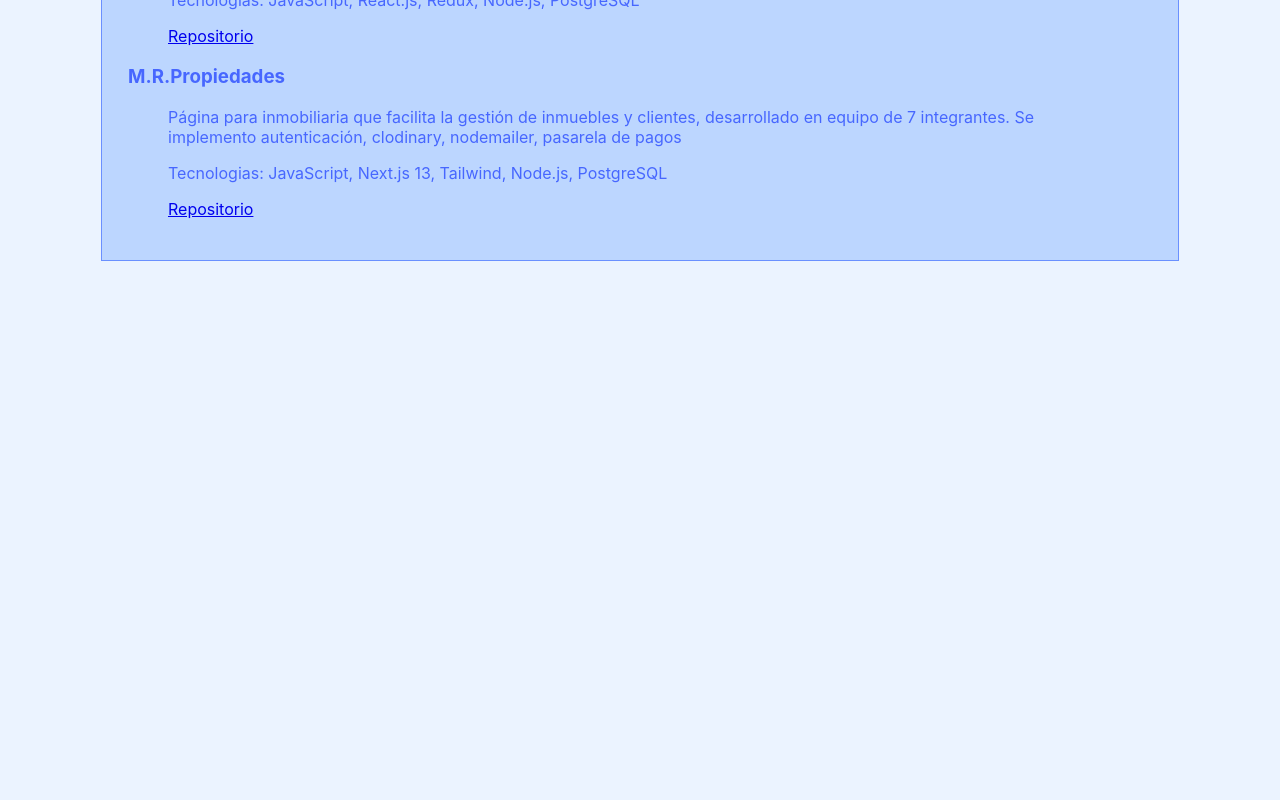
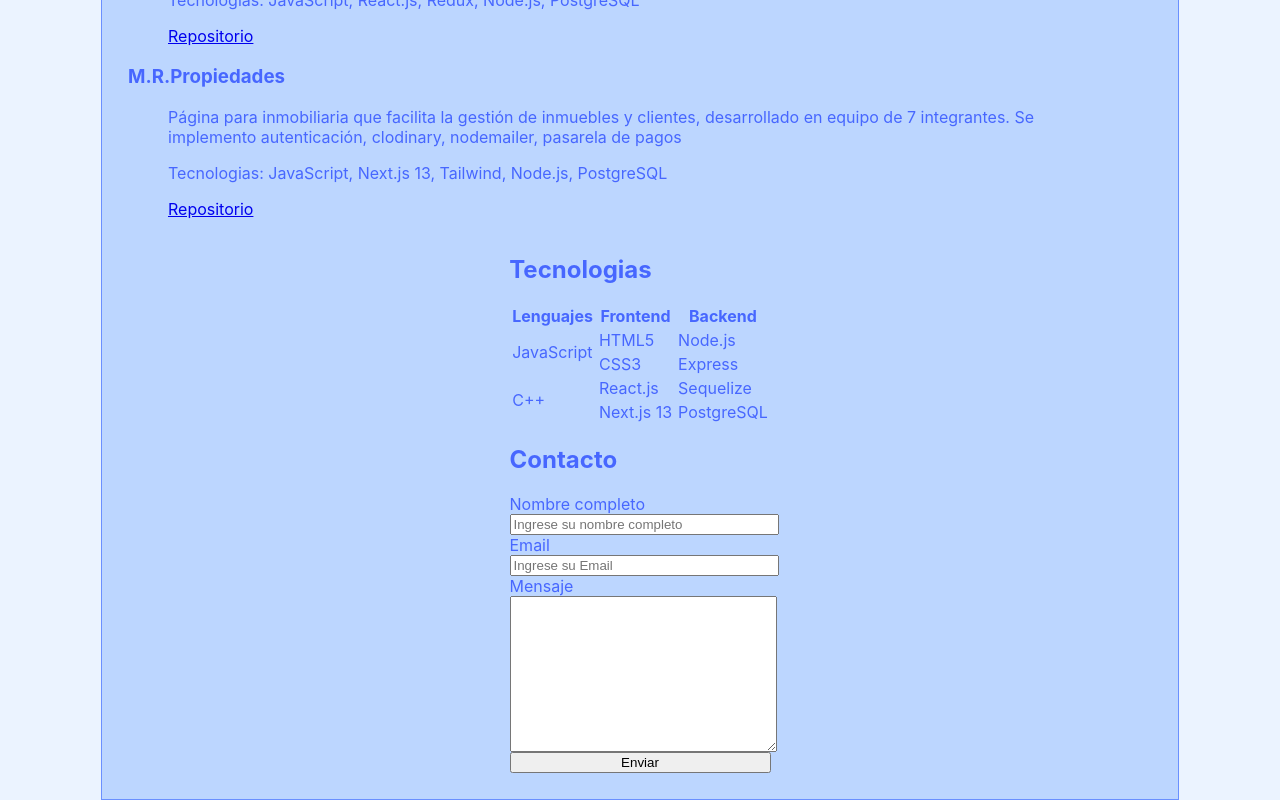
Before and after one commit to frgalarza/portfolio, a React (Create React App) app: page / in a window 1280 px wide. Shown: the part 1372-2172 px from the top of the page. Before the commit the page ends 1633 px from the top, so only its background shows below. Built offline with nearby package versions, Linux system fonts and the light colour scheme.

Commit message:
componentes contact y skills

```diff
--- a/src/App.js
+++ b/src/App.js
@@ -1,6 +1,8 @@
 import Banner from './Components/Banner/Banner';
 import Navbar from './Components/Navbar/Navbar';
 import About from './Components/About/About';
+import Skills from './Components/Skills/Skills';
+import Contact from './Components/Contact/Contact';
 import './App.css';
 import Projects from './Components/Projects/Projects';
 import projectsData from "./projects.json"
@@ -13,6 +15,8 @@ function App() {
         <Banner className="banner"/>
         <About />
         <Projects projects={projectsData}/>
+        <Skills />
+        <Contact />
       </main>
     </div>
   );
--- a/src/Components/Contact/Contact.jsx
+++ b/src/Components/Contact/Contact.jsx
@@ -0,0 +1,22 @@
+import styles from "./Contact.module.css"
+
+const Contact = () => {
+    return <section>
+        <h2>Contacto</h2>
+        <form className={styles.form}>
+            <label className={styles.label}>
+                Nombre completo<input type="text" placeholder="Ingrese su nombre completo" className={styles.input}/>
+            </label>
+            <label className={styles.label}>
+                Email<input type="email" placeholder="Ingrese su Email" className={styles.input}/>
+            </label>
+            <label className={styles.label}>
+                Mensaje
+                <textarea name="message" id="message" cols="30" rows="10" className={styles.input}></textarea>
+            </label>
+            <button className={styles.button}>Enviar</button>
+        </form>
+    </section>
+}
+
+export default Contact
--- a/src/Components/Contact/Contact.module.css
+++ b/src/Components/Contact/Contact.module.css
@@ -0,0 +1,13 @@
+.form{
+    display: flex;
+    flex-direction: column;
+}
+
+.input{
+    display: block;
+    width: 100%;
+}
+
+.button{
+    width: 100%;
+}
--- a/src/Components/Skills/Skills.jsx
+++ b/src/Components/Skills/Skills.jsx
@@ -1,6 +1,67 @@
+import styles from "./Skills.module.css"
+
 const Skills = () => {
-    return <section>
-
+    return <section id="skills">
+        <h2>Tecnologias</h2>
+        <div className={styles.divSkills}>
+            <table>
+                <thead>
+                    <tr>
+                        <th colspan="1">Lenguajes</th>
+                    </tr>
+                </thead>
+                <tbody>
+                    <tr>
+                        <td>JavaScript</td>
+                    </tr>
+                    <tr>
+                        <td>C++</td>
+                    </tr>
+                </tbody>
+            </table>
+            <table>
+                <thead>
+                    <tr>
+                        <th colspan="1">Frontend</th>
+                    </tr>
+                </thead>
+                <tbody>
+                    <tr>
+                        <td>HTML5</td>
+                    </tr>
+                    <tr>
+                        <td>CSS3</td>
+                    </tr>
+                    <tr>
+                        <td>React.js</td>
+                    </tr>
+                    <tr>
+                        <td>Next.js 13</td>
+                    </tr>
+                </tbody>
+            </table>
+            <table>
+                <thead>
+                    <tr>
+                        <th colspan="1">Backend</th>
+                    </tr>
+                </thead>
+                <tbody>
+                    <tr>
+                        <td>Node.js</td>
+                    </tr>
+                    <tr>
+                        <td>Express</td>
+                    </tr>
+                    <tr>
+                        <td>Sequelize</td>
+                    </tr>
+                    <tr>
+                        <td>PostgreSQL</td>
+                    </tr>
+                </tbody>
+            </table>
+        </div>
     </section>
 }
 
--- /dev/null
+++ b/src/Components/Skills/Skills.module.css
@@ -0,0 +1,3 @@
+.divSkills{
+    display: flex;
+}
```
